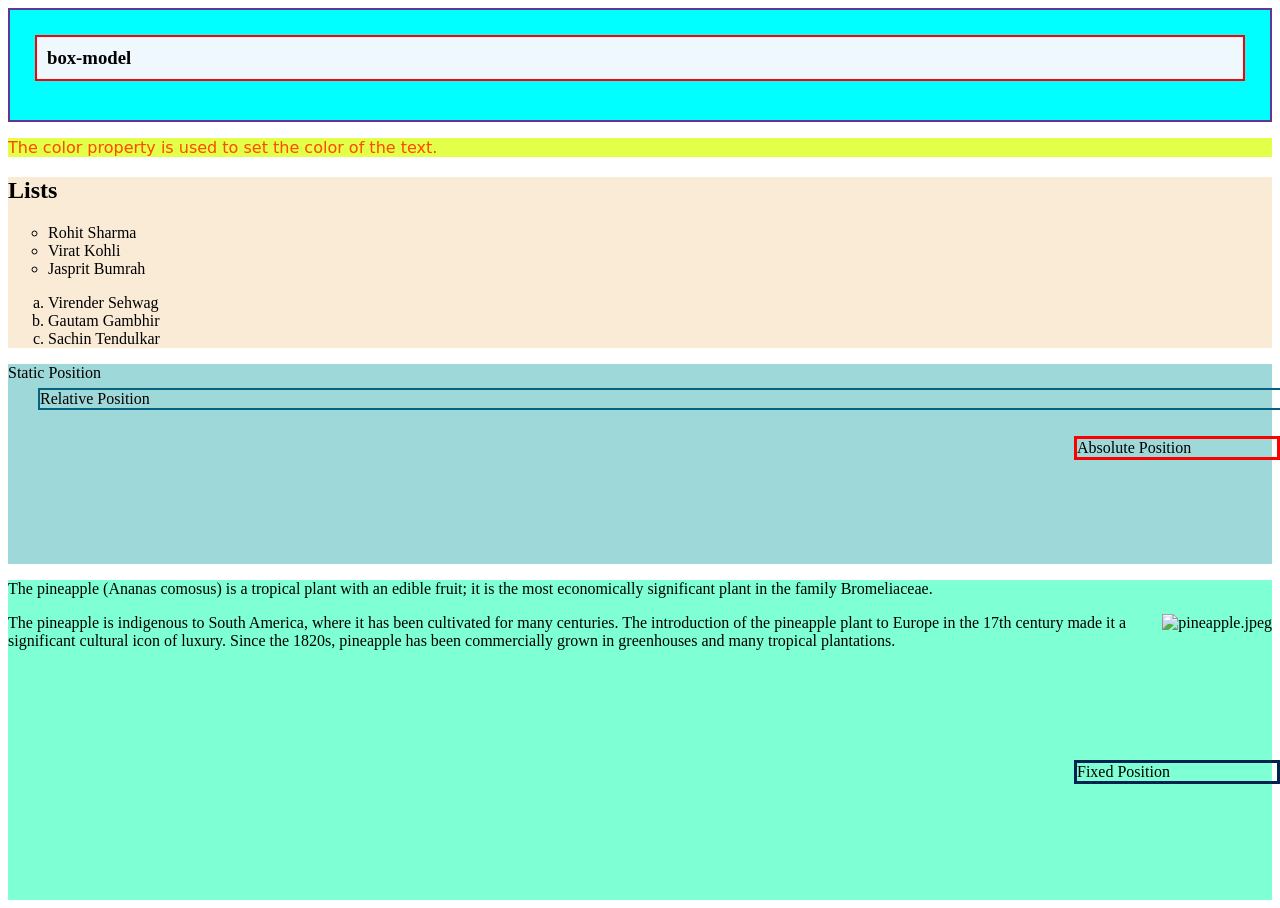
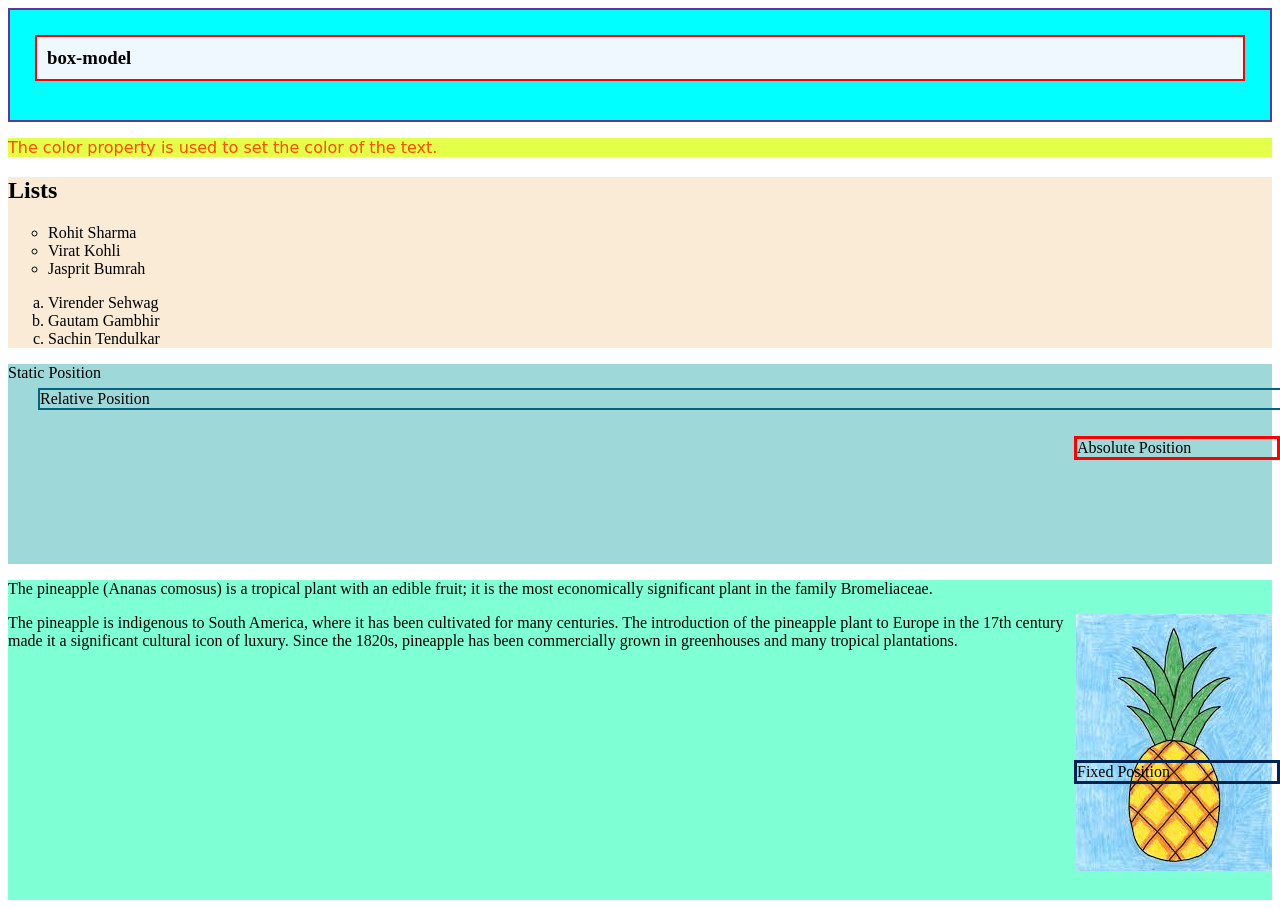
Before and after one commit to harishofficl/frontend-tasks, a plain HTML site: page day1/task-1.html in a window 1280 px wide. Shown: the top 908 px of the page. Drawn offline with Linux system fonts and the light colour scheme; a web font is replaced by a local one.

Commit message:
organized

```diff
--- a/day1/task-1.html
+++ b/day1/task-1.html
@@ -54,7 +54,7 @@
     <div class="float">
         <p>The pineapple (Ananas comosus) is a tropical plant with an edible fruit; it is the most economically significant plant in the family Bromeliaceae.</p>
         <p>
-            <img class="pineapple-image" src="pineapple.jpeg" alt="pineapple.jpeg">
+            <img class="pineapple-image" src="./images/pineapple.jpeg" alt="pineapple.jpeg">
             The pineapple is indigenous to South America, where it has been cultivated for many centuries.
             The introduction of the pineapple plant to Europe in the 17th century made it a significant cultural icon of luxury.
             Since the 1820s, pineapple has been commercially grown in greenhouses and many tropical plantations.
```
Also changed, not shown: day1/images/pineapple.jpeg (added).
